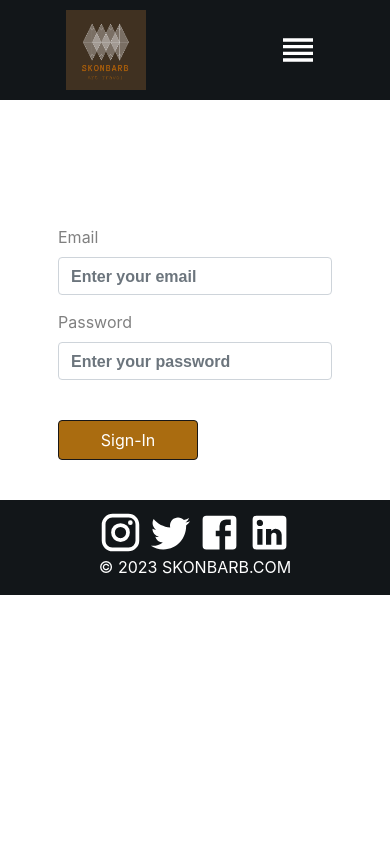
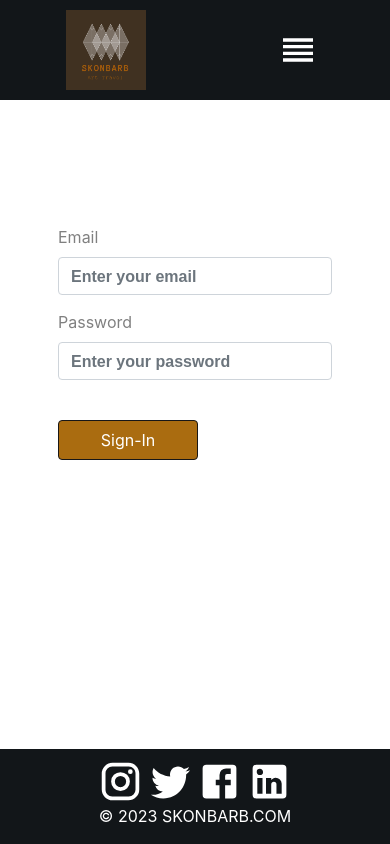
Before and after one commit to iturnmyscreenon/Checkpoint---Art-Gallery, a React (Vite) app in the folder frontend/: page /connexion in a window 390 px wide. Built offline with nearby package versions, Linux system fonts and the light colour scheme.

Commit message:
more responsive quick fixes

```diff
--- a/frontend/src/styles/Login.css
+++ b/frontend/src/styles/Login.css
@@ -4,4 +4,6 @@
     max-width: 400px;
     padding: 40px 40px;
     background: #fff;
+    display: flex;
+    flex:1;
 }
```
